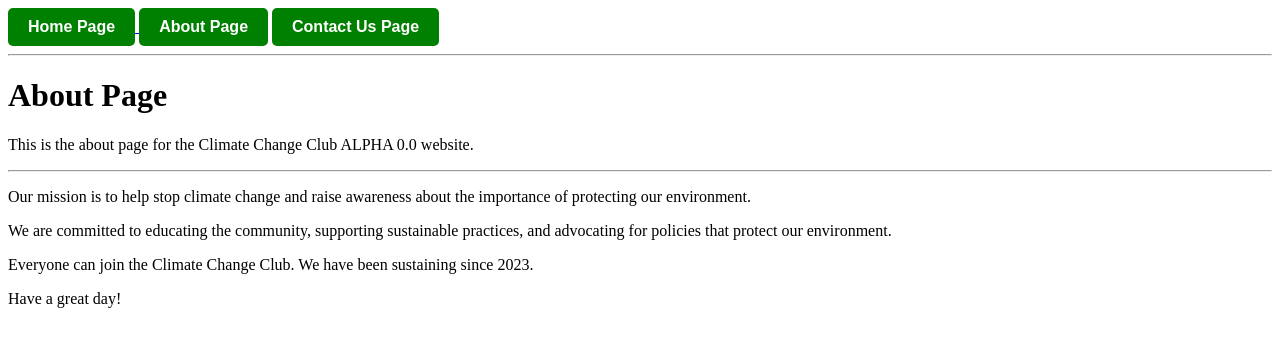
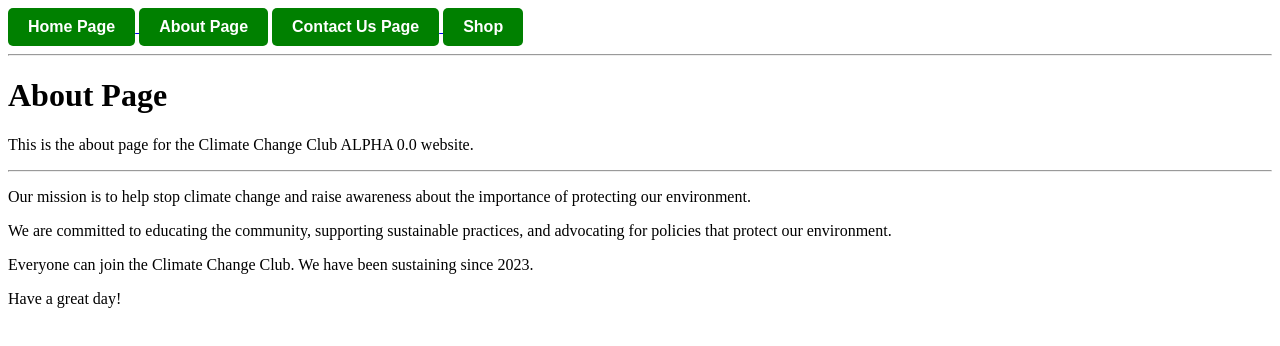
Before and after one commit to peijiealangong/v2-Climate-Change-Club-Website-v2, a plain HTML site: page about.html in a window 1280 px wide. Drawn offline with Linux system fonts and the light colour scheme.

Commit message:
Added new shop button

```diff
--- a/about.html
+++ b/about.html
@@ -33,6 +33,9 @@
 <a href="contact.html">
     <button>Contact Us Page </button>
 </a>
+<a href="https://climate-shop.fourthwall.com">
+    <button>Shop</button>
+</a>
     </nav>
     <hr>
 
```
Also changed, not shown: contact.html (+3 -0 lines), index.html (+3 -0 lines).
